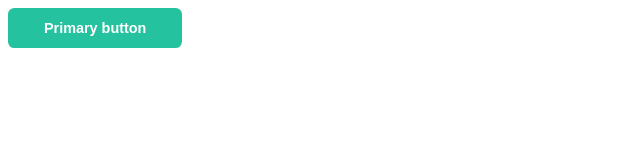
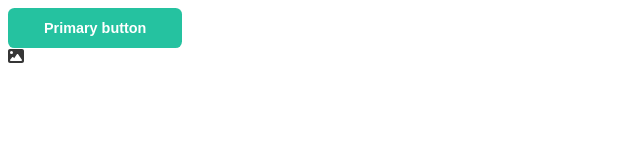
Before and after one commit to CyprienF/buzzui-vue, a Vue app: page / in a window 1280 px wide. Shown: the top 160 px of the page, without its empty margins (0-640 px from the left). Built offline with nearby package versions, Linux system fonts and the light colour scheme.

Commit message:
feat(BuzzIcon): add font-awesome icons

```diff
--- a/package.json
+++ b/package.json
@@ -15,6 +15,11 @@
     "build-storybook": "build-storybook"
   },
   "dependencies": {
+    "@fortawesome/fontawesome-svg-core": "^6.2.0",
+    "@fortawesome/free-brands-svg-icons": "^6.2.0",
+    "@fortawesome/free-regular-svg-icons": "^6.2.0",
+    "@fortawesome/free-solid-svg-icons": "^6.2.0",
+    "@fortawesome/vue-fontawesome": "^3.0.2",
     "pinia": "^2.0.23",
     "sass": "^1.55.0",
     "vue": "^3.2.37",
--- a/src/App.vue
+++ b/src/App.vue
@@ -1,9 +1,11 @@
 <template>
   <BuzzButton color="primary" size="regular">Primary button</BuzzButton>
+  <BuzzIcon pack="fa-solid" icon="fa-image" color="dark" size="regular"></BuzzIcon>
 </template>
 
 <script setup lang="ts">
 import BuzzButton from '@/components/BuzzButton.vue';
+import BuzzIcon from '@/components/BuzzIcon.vue';
 </script>
 
 <style scoped></style>
--- /dev/null
+++ b/src/components/BuzzIcon.vue
@@ -0,0 +1,39 @@
+<template>
+  <div class="icon"><font-awesome-icon :icon="icon" /></div>
+</template>
+
+<script setup lang="ts">
+import { computed } from 'vue';
+
+import { Color } from '../types/color';
+import { Size } from '../types/size';
+import { config } from '../utils/config';
+
+import { useColor } from '../composables/useColor';
+
+const { getColor } = useColor();
+
+interface Props {
+  style: string;
+  icon: string;
+  sharp: boolean;
+  color: Color;
+  size: Size;
+}
+
+const props = withDefaults(defineProps<Props>(), {
+  pack: 'fa-solid',
+  icon: 'fa-user',
+  color: config.defaultColor as Color,
+  size: config.defaultSize as Size,
+});
+
+const icon = computed(() => `${props.pack} ${props.icon}`);
+const color = computed(() => getColor(props.color));
+</script>
+
+<style scoped lang="scss">
+.icon {
+  color: v-bind(color);
+}
+</style>
--- a/src/index.ts
+++ b/src/index.ts
@@ -1,3 +1,4 @@
 import BuzzButton from './components/BuzzButton.vue';
+import BuzzIcon from './components/BuzzIcon.vue';
 
-export { BuzzButton };
+export { BuzzButton, BuzzIcon };
--- a/src/main.ts
+++ b/src/main.ts
@@ -1,6 +1,13 @@
 import { createApp } from 'vue';
 import App from '@/App.vue';
 
-const app = createApp(App);
+import { library } from '@fortawesome/fontawesome-svg-core';
+import { FontAwesomeIcon } from '@fortawesome/vue-fontawesome';
 
-app.mount('#app');
+import { fas } from '@fortawesome/free-solid-svg-icons';
+import { fab } from '@fortawesome/free-brands-svg-icons';
+import { far } from '@fortawesome/free-regular-svg-icons';
+
+library.add(fas, fab, far);
+
+createApp(App).component('font-awesome-icon', FontAwesomeIcon).mount('#app');
```
Also changed, not shown: 1 other file (tests, documents, lock files or other folders).
